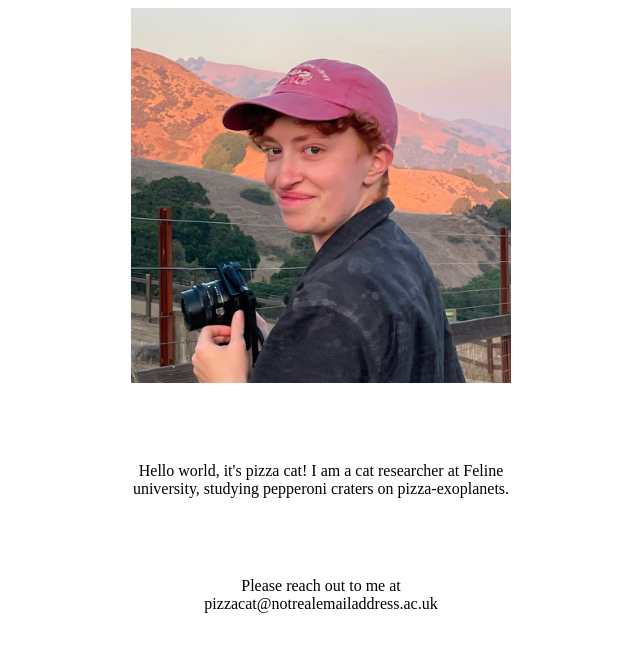
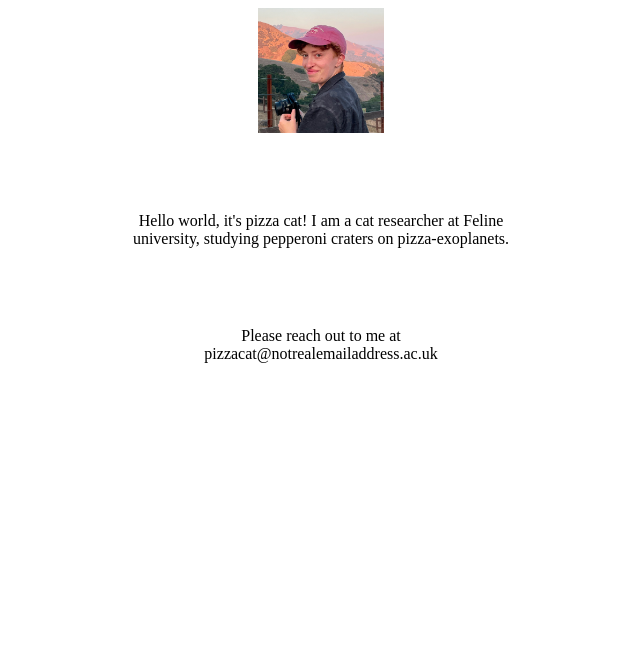
Before and after one commit to pizzacat618/pizzacat618.github.io, a plain HTML site: page index.html in a window 1280 px wide. Shown: the whole page, without its empty margins (319-959 px from the left). Drawn offline with Linux system fonts and the light colour scheme.

Commit message:
Update placeholder image width

```diff
--- a/index.html
+++ b/index.html
@@ -4,7 +4,7 @@
 </style>
 <body>
 <center>
-  <img src='IMG_2554_crop.jpg' width='30%' />
+  <img src='IMG_2554_crop.jpg' width='10%' />
   <p>Hello world, it's pizza cat!  I am a cat researcher at Feline university, studying pepperoni craters on pizza-exoplanets.</p>
   <p>Please reach out to me at pizzacat@notrealemailaddress.ac.uk</p>
 
```
